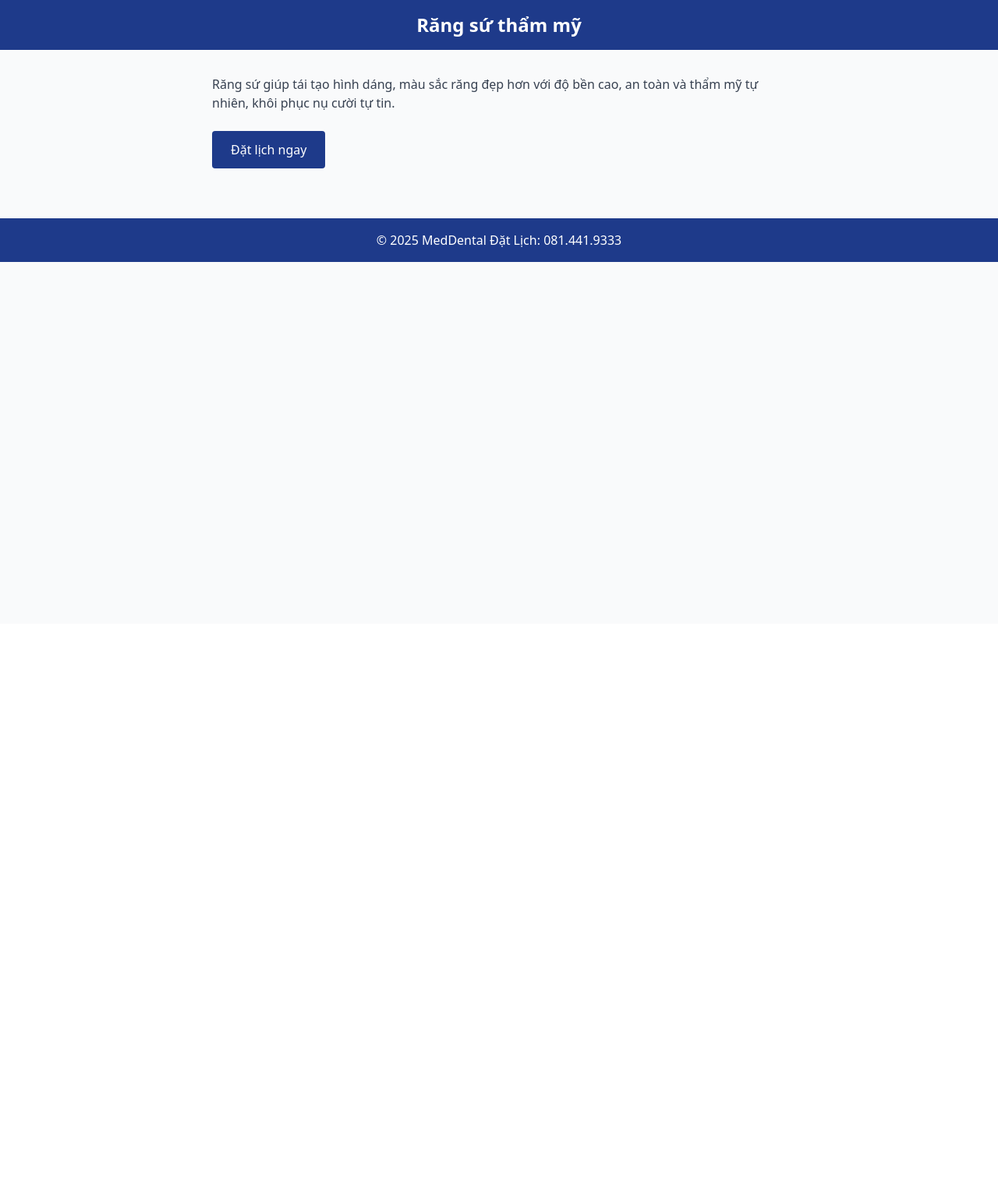
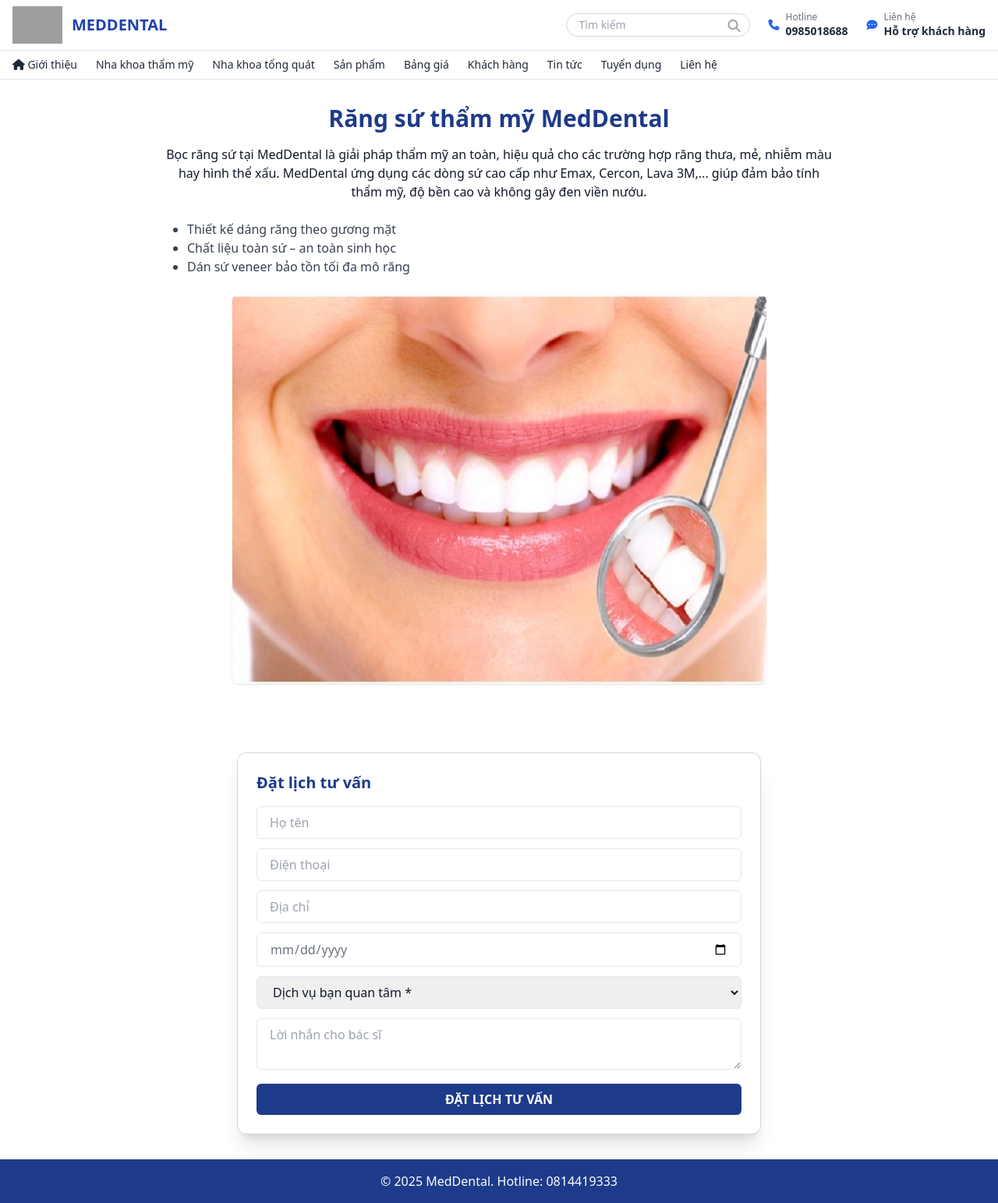
Before and after one commit to khanhteo1989/meddental-chatbot, a Flask app: page /dich-vu/rang-su in a window 1280 px wide. Shown: the whole page at 78% size. Before the commit the page ends 336 px from the top, so only its background shows below. Run offline with Flask 3, Linux system fonts and the light colour scheme; some libraries are stand-ins or nearby versions; grey boxes are pictures that could not be loaded.

Commit message:
Update rang-su.html

```diff
--- a/templates/rang-su.html
+++ b/templates/rang-su.html
@@ -2,26 +2,124 @@
 <html lang="vi">
 <head>
   <meta charset="UTF-8">
+  <meta name="viewport" content="width=device-width, initial-scale=1.0">
   <title>Răng sứ thẩm mỹ | MedDental</title>
   <script src="https://cdn.tailwindcss.com"></script>
+  <script src="https://kit.fontawesome.com/a076d05399.js" crossorigin="anonymous"></script>
 </head>
-<body class="bg-gray-50 text-gray-900">
-  <header class="bg-blue-900 text-white p-4 text-center">
-    <h1 class="text-2xl font-bold">Răng sứ thẩm mỹ</h1>
+<body class="bg-white text-gray-900">
+  <!-- HEADER FULL -->
+  <header class="bg-white border-b border-gray-200 shadow-sm">
+    <div class="max-w-7xl mx-auto flex items-center justify-between px-4 py-2">
+      <div class="flex items-center gap-3">
+        <img src="meddental-chatbot/static/logo.jpg" alt="MedDental Logo" class="h-12 w-auto">
+        <span class="text-xl font-bold text-blue-800">MEDDENTAL</span>
+      </div>
+      <div class="flex items-center gap-6">
+        <div class="relative">
+          <input type="text" placeholder="Tìm kiếm" class="border border-gray-300 rounded-full px-4 py-1 text-sm focus:outline-none">
+          <i class="fas fa-search absolute right-3 top-2 text-gray-400"></i>
+        </div>
+        <div class="text-sm text-gray-800 flex items-center gap-2">
+          <i class="fas fa-phone text-blue-600"></i>
+          <div>
+            <p class="text-xs text-gray-500">Hotline</p>
+            <p class="font-semibold">0985018688</p>
+          </div>
+        </div>
+        <div class="text-sm text-gray-800 flex items-center gap-2">
+          <i class="fas fa-comment-dots text-blue-600"></i>
+          <div>
+            <p class="text-xs text-gray-500">Liên hệ</p>
+            <p class="font-semibold">Hỗ trợ khách hàng</p>
+          </div>
+        </div>
+      </div>
+    </div>
+    <nav class="bg-white border-t border-gray-200 text-sm text-gray-800 px-4 py-2">
+      <div class="max-w-7xl mx-auto flex gap-6">
+        <a href="index.html" class="hover:text-blue-700 font-medium"><i class="fas fa-home"></i> Giới thiệu</a>
+        <a href="rang-su.html" class="hover:text-blue-700">Nha khoa thẩm mỹ</a>
+        <a href="nho-rang.html" class="hover:text-blue-700">Nha khoa tổng quát</a>
+        <a href="#" class="hover:text-blue-700">Sản phẩm</a>
+        <a href="#" class="hover:text-blue-700">Bảng giá</a>
+        <a href="#" class="hover:text-blue-700">Khách hàng</a>
+        <a href="#" class="hover:text-blue-700">Tin tức</a>
+        <a href="#" class="hover:text-blue-700">Tuyển dụng</a>
+        <a href="#" class="hover:text-blue-700">Liên hệ</a>
+      </div>
+    </nav>
   </header>
 
-  <main class="max-w-3xl mx-auto px-4 py-8">
-    <p class="text-gray-700 mb-6">
-      Răng sứ giúp tái tạo hình dáng, màu sắc răng đẹp hơn với độ bền cao, an toàn và thẩm mỹ tự nhiên, khôi phục nụ cười tự tin.
+  <!-- NỘI DUNG RĂNG SỨ -->
+  <section class="max-w-4xl mx-auto py-8 px-4 text-center">
+    <h1 class="text-3xl font-bold text-blue-900 mb-4">Răng sứ thẩm mỹ MedDental</h1>
+    <p class="mb-6">
+      Bọc răng sứ tại MedDental là giải pháp thẩm mỹ an toàn, hiệu quả cho các trường hợp răng thưa, mẻ, nhiễm màu hay hình thể xấu. MedDental ứng dụng các dòng sứ cao cấp như Emax, Cercon, Lava 3M,... giúp đảm bảo tính thẩm mỹ, độ bền cao và không gây đen viền nướu.
     </p>
+    <ul class="text-left list-disc pl-8 mb-6 text-gray-700">
+      <li>Thiết kế dáng răng theo gương mặt</li>
+      <li>Chất liệu toàn sứ – an toàn sinh học</li>
+      <li>Dán sứ veneer bảo tồn tối đa mô răng</li>
+    </ul>
+    <img src="meddental-chatbot/static/rang-su.jpg" alt="Bọc răng sứ thẩm mỹ" class="rounded-lg shadow mx-auto mb-6">
+  </section>
 
-    <a href="/#lienhe" class="inline-block bg-blue-900 text-white px-6 py-3 rounded hover:bg-blue-800">
-      Đặt lịch ngay
-    </a>
-  </main>
+  <!-- FORM ĐẶT LỊCH -->
+  <section id="datlich" class="max-w-2xl mx-auto bg-white border border-gray-300 rounded-xl shadow-xl p-6 my-8">
+    <h3 class="text-xl font-bold text-blue-900 mb-4">Đặt lịch tư vấn</h3>
+    <form class="space-y-3">
+      <input type="text" placeholder="Họ tên" class="w-full px-4 py-2 border rounded-md" />
+      <input type="tel" placeholder="Điện thoại" class="w-full px-4 py-2 border rounded-md" />
+      <input type="text" placeholder="Địa chỉ" class="w-full px-4 py-2 border rounded-md" />
+      <input type="date" class="w-full px-4 py-2 border rounded-md text-gray-500" />
+      <select class="w-full px-4 py-2 border rounded-md">
+        <option disabled selected>Dịch vụ bạn quan tâm *</option>
+        <option>Khám tổng quát</option>
+        <option>Nhổ răng - Trồng răng</option>
+        <option>Niềng răng - Thẩm mỹ</option>
+      </select>
+      <textarea placeholder="Lời nhắn cho bác sĩ" class="w-full px-4 py-2 border rounded-md"></textarea>
+      <button type="submit" class="bg-blue-900 text-white font-semibold w-full py-2 rounded-md hover:bg-blue-800">ĐẶT LỊCH TƯ VẤN</button>
+    </form>
+  </section>
 
+  <!-- FOOTER -->
   <footer class="bg-blue-900 text-white text-center py-4 mt-8">
-    &copy; 2025 MedDental Đặt Lịch: 081.441.9333
+    &copy; 2025 MedDental. Hotline: 0814419333
   </footer>
+
+  <script>
+    const SCRIPT_URL = "PASTE_YOUR_SCRIPT_URL_HERE";
+    const form = document.querySelector("#datlich form");
+    form.addEventListener("submit", async function (e) {
+      e.preventDefault();
+      const inputs = form.querySelectorAll("input, select, textarea");
+      const data = {
+        name: inputs[0].value,
+        phone: inputs[1].value,
+        address: inputs[2].value,
+        date: inputs[3].value,
+        service: inputs[4].value,
+        message: inputs[5].value
+      };
+      try {
+        const res = await fetch(SCRIPT_URL, {
+          method: "POST",
+          headers: { "Content-Type": "application/json" },
+          body: JSON.stringify(data)
+        });
+        const result = await res.json();
+        if (result.result === "success") {
+          alert("✔️ Đặt lịch thành công!");
+          form.reset();
+        } else {
+          alert("❌ Gửi thất bại, vui lòng thử lại.");
+        }
+      } catch {
+        alert("⚠️ Lỗi kết nối.");
+      }
+    });
+  </script>
 </body>
 </html>
```
